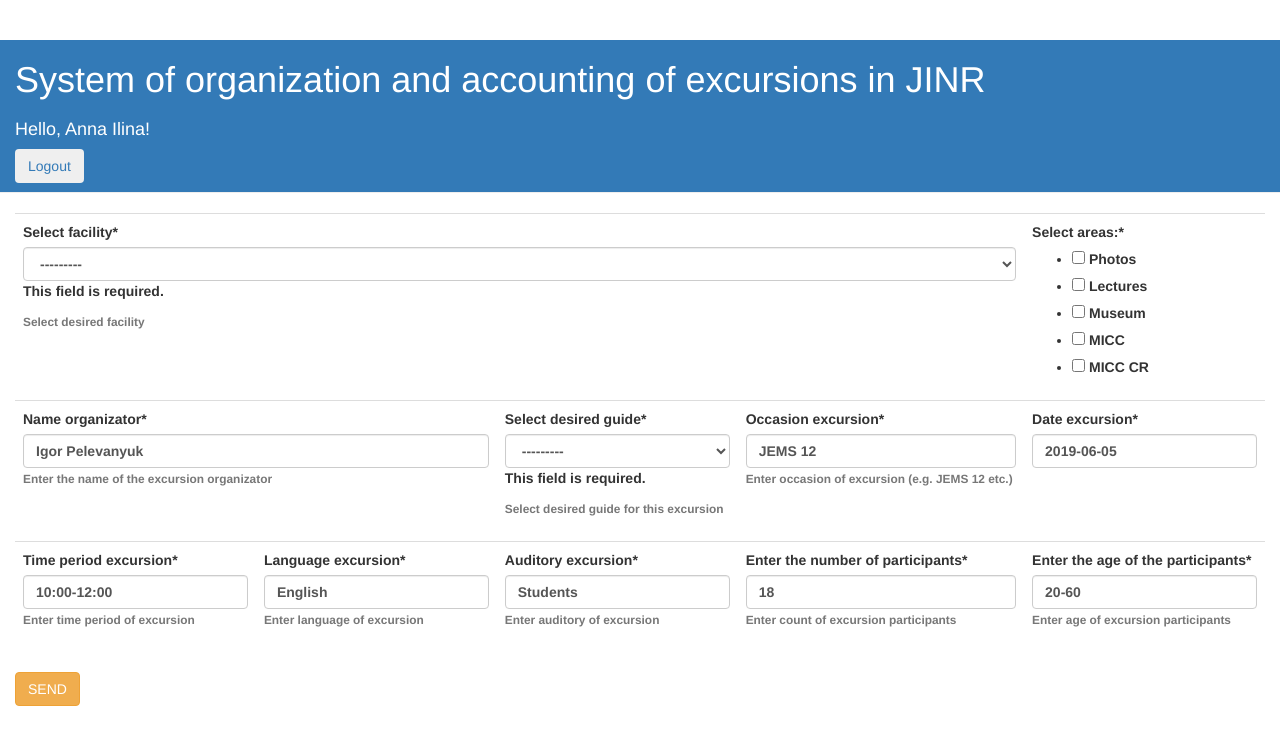
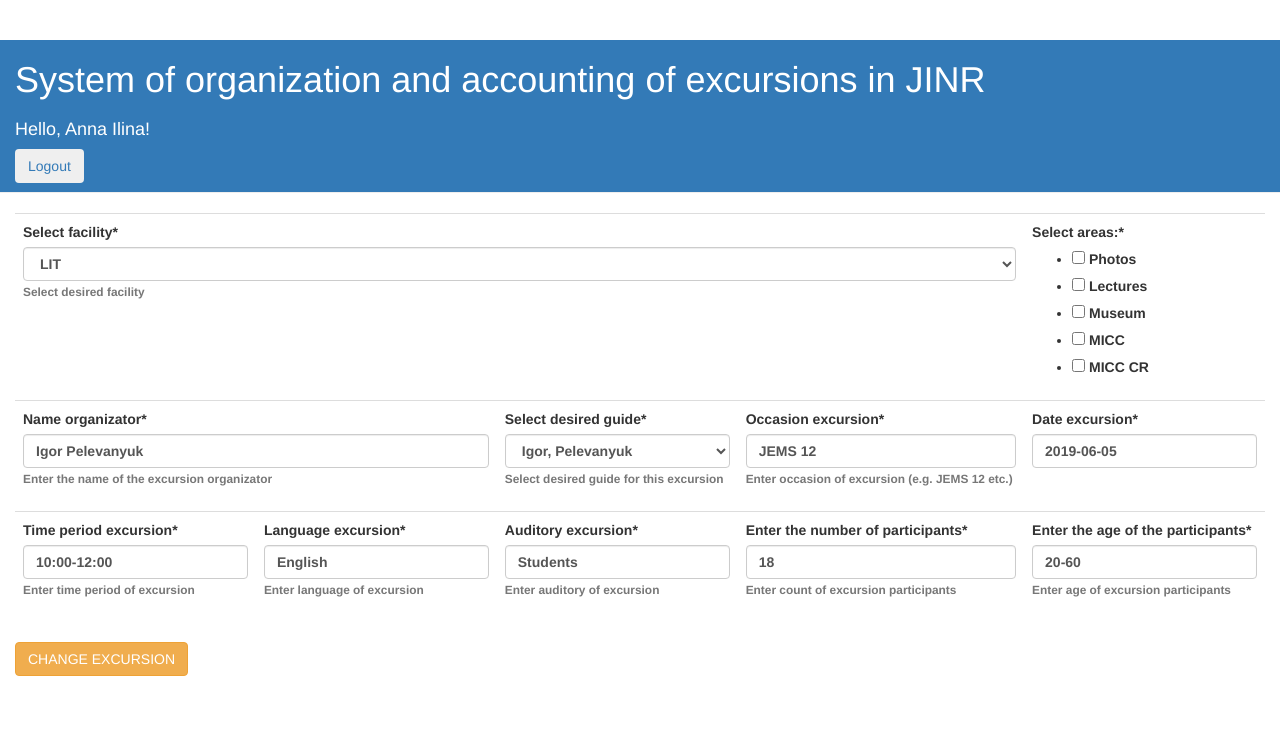
Before and after one commit to trnkv/jinrex, a Django app: page /index/schedule/get_excursion/1/ in a window 1280 px wide. Shown: the top 745 px of the page. Run offline with Django 3.2, Linux system fonts and the light colour scheme; a user stored in the database is signed in; data comes from the database, SQL or seed files in the repository; lists and menus that the app fills with data are empty; some libraries are stand-ins or nearby versions.

Commit message:
Added viewing excursions with the filled in fields without field "Select areas"

```diff
--- a/app/templates/excursion_info.html
+++ b/app/templates/excursion_info.html
@@ -7,7 +7,7 @@
 
 	<table class="table">
 		<tr>
-			<th colspan="4">{{ form.id_facility|as_crispy_field }}</th>
+			<th id="th_id_facility" colspan="4">{{ form.id_facility|as_crispy_field }}</th>
 			<th>
 				<label for="id_id_facility" class="col-form-label  requiredField">
 				Select areas:<span class="asteriskField">*</span>
@@ -32,7 +32,7 @@
 	    </tr>
 	</table>
 
-	<input class="btn btn-warning" type="submit" value="SEND"/>
+	<input class="btn btn-warning" type="submit" value="CHANGE EXCURSION"/>
 </form>
 
 {% endblock %}
--- a/app/views.py
+++ b/app/views.py
@@ -46,21 +46,42 @@
 	desired_excursion[0]['name_facility'] = facility[0]['name_facility']
 
 	excursion = Excursion.objects.get(id_excursion=desired_excursion[0]['id_excursion'])
-	queryset_areas = excursion.id_area.all().values('name_area')
-	list_areas = [val for val in queryset_areas if val in queryset_areas]
+	queryset_areas_names = excursion.id_area.all().values('name_area')
+	queryset_areas_ids = excursion.id_area.all().values('id_area')
 
-	areas = []
-	for area in list_areas:
-		areas.append(area['name_area'])
+	list_areas_names = [val for val in queryset_areas_names if val in queryset_areas_names]
+	areas_names = []
+	for area in list_areas_names:
+		areas_names.append(area['name_area'])
 
-	desired_excursion[0]['areas'] = areas
+	desired_excursion[0]['areas_names'] = areas_names
+
+
+	list_areas_ids = [val for val in queryset_areas_ids if val in queryset_areas_ids]
+	areas_ids = []
+	for area in list_areas_ids:
+		areas_ids.append(area['id_area'])
+
+	desired_excursion[0]['areas_ids'] = areas_ids
 
 	this_guide = list(Guide.objects.filter(id_guide=desired_excursion[0]['id_guide_id']).values('lastName_guide'))
 	desired_excursion[0]['lastName_guide'] = this_guide[0]['lastName_guide']
 
-	form = ExcursionForm(desired_excursion[0])
-
-	return render(request, 'excursion_info.html', {'desired_excursion':desired_excursion, 'form':form})
+	form = ExcursionForm(initial={
+		'id_facility': desired_excursion[0]['id_facility_id'],
+		'id_area': queryset_areas_ids,
+		'name_organizator': desired_excursion[0]['name_organizator'],
+		'id_guide': desired_excursion[0]['id_guide_id'],
+		'occasion_excursion': desired_excursion[0]['occasion_excursion'],
+		'date_excursion': desired_excursion[0]['date_excursion'],
+		'time_period_excursion': desired_excursion[0]['time_period_excursion'],
+		'language_excursion': desired_excursion[0]['language_excursion'],
+		'auditory_excursion': desired_excursion[0]['auditory_excursion'],
+		'participants_excursion': desired_excursion[0]['participants_excursion'],
+		'age_excursion': desired_excursion[0]['age_excursion'],
+		})
+	#return JsonResponse({'res':desired_excursion[0]})
+	return render(request, 'excursion_info.html', {'desired_excursion':desired_excursion[0], 'form':form})
 
 @login_required
 def send_excursion_form(request):
```
Also changed, not shown: app/templates/schedule.html (+3 -13 lines).
